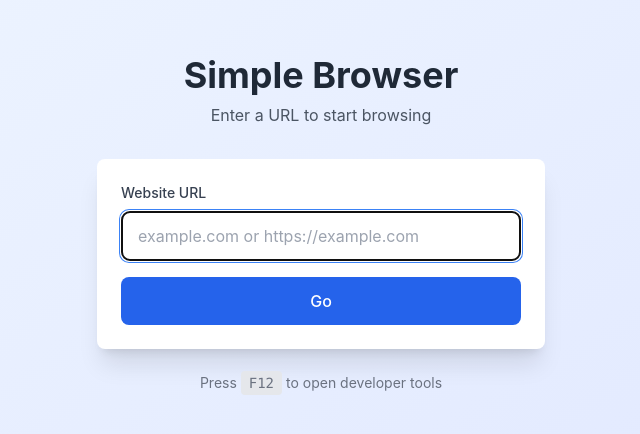
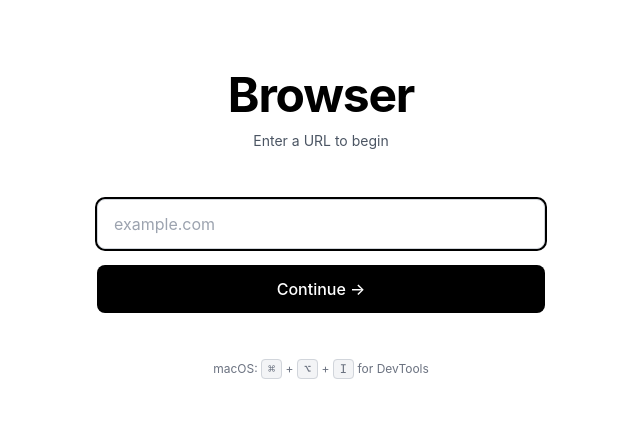
Before and after one commit to canmi21/chromini, a React (Vite) app: page / in a window 1280 px wide. Shown: the part 176-610 px from the top of the page, without its empty margins (319-959 px from the left). Built offline with nearby package versions, Linux system fonts and the light colour scheme.

Commit message:
fix: stop tracking dist-electron directory

```diff
--- a/src/renderer/index.html
+++ b/index.html
@@ -7,6 +7,6 @@
 	</head>
 	<body>
 		<div id="root"></div>
-		<script type="module" src="./main.tsx"></script>
+		<script type="module" src="/src/renderer/main.tsx"></script>
 	</body>
 </html>
--- a/src/preload/preload.ts
+++ b/src/preload/preload.ts
@@ -1,6 +1,6 @@
 /* src/preload/preload.ts */
 
-import { contextBridge, ipcRenderer } from "electron";
+const { contextBridge, ipcRenderer } = require("electron");
 
 // expose api to renderer process
 contextBridge.exposeInMainWorld("electronAPI", {
--- a/src/renderer/app.tsx
+++ b/src/renderer/app.tsx
@@ -49,28 +49,21 @@ export default function App() {
 	};
 
 	return (
-		<div className="min-h-screen bg-gradient-to-br from-blue-50 to-indigo-100 dark:from-gray-900 dark:to-gray-800 flex items-center justify-center p-4">
+		<div className="min-h-screen bg-white dark:bg-black flex items-center justify-center p-8">
 			<div className="w-full max-w-md">
 				{/* header */}
-				<div className="text-center mb-8">
-					<h1 className="text-4xl font-bold text-gray-800 dark:text-white mb-2">
-						Simple Browser
+				<div className="mb-12 text-center">
+					<h1 className="text-5xl font-bold tracking-tight text-black dark:text-white mb-3">
+						Browser
 					</h1>
-					<p className="text-gray-600 dark:text-gray-300">
-						Enter a URL to start browsing
+					<p className="text-gray-600 dark:text-gray-400 text-sm">
+						Enter a URL to begin
 					</p>
 				</div>
 
 				{/* url input form */}
 				<form onSubmit={handleSubmit} className="space-y-4">
-					<div className="bg-white dark:bg-gray-800 rounded-lg shadow-xl p-6">
-						<label
-							htmlFor="url-input"
-							className="block text-sm font-medium text-gray-700 dark:text-gray-200 mb-2"
-						>
-							Website URL
-						</label>
-
+					<div>
 						<input
 							id="url-input"
 							type="text"
@@ -79,12 +72,15 @@ export default function App() {
 								setUrl(e.target.value);
 								setError("");
 							}}
-							placeholder="example.com or https://example.com"
-							className="w-full px-4 py-3 border border-gray-300 dark:border-gray-600 rounded-lg
-                       bg-white dark:bg-gray-700 text-gray-900 dark:text-white
-                       focus:ring-2 focus:ring-blue-500 dark:focus:ring-blue-400 focus:border-transparent
-                       placeholder-gray-400 dark:placeholder-gray-500
-                       transition-colors"
+							placeholder="example.com"
+							className="w-full px-4 py-3 text-base
+                       bg-white dark:bg-black
+                       text-black dark:text-white
+                       border border-gray-300 dark:border-gray-700
+                       rounded-lg
+                       focus:outline-none focus:ring-2 focus:ring-black dark:focus:ring-white
+                       placeholder-gray-400 dark:placeholder-gray-600
+                       transition-all"
 							autoFocus
 						/>
 
@@ -93,28 +89,37 @@ export default function App() {
 								{error}
 							</p>
 						)}
+					</div>
 
-						<button
-							type="submit"
-							className="w-full mt-4 bg-blue-600 hover:bg-blue-700 dark:bg-blue-500 dark:hover:bg-blue-600
-                       text-white font-medium py-3 px-4 rounded-lg
-                       transition-colors duration-200
-                       focus:outline-none focus:ring-2 focus:ring-blue-500 focus:ring-offset-2
-                       dark:focus:ring-offset-gray-800"
-						>
-							Go
-						</button>
-					</div>
+					<button
+						type="submit"
+						className="w-full bg-black dark:bg-white
+                     text-white dark:text-black
+                     font-medium py-3 px-4 rounded-lg
+                     hover:bg-gray-800 dark:hover:bg-gray-200
+                     transition-colors duration-150
+                     focus:outline-none focus:ring-2 focus:ring-black dark:focus:ring-white focus:ring-offset-2 dark:focus:ring-offset-black"
+					>
+						Continue →
+					</button>
 				</form>
 
-				{/* tips */}
-				<div className="mt-6 text-center">
-					<p className="text-sm text-gray-500 dark:text-gray-400">
-						Press{" "}
-						<kbd className="px-2 py-1 bg-gray-200 dark:bg-gray-700 rounded">
-							F12
+				{/* footer tips */}
+				<div className="mt-12 text-center">
+					<p className="text-xs text-gray-500 dark:text-gray-600">
+						macOS:{" "}
+						<kbd className="px-1.5 py-0.5 text-xs bg-gray-100 dark:bg-gray-900 border border-gray-300 dark:border-gray-800 rounded">
+							⌘
 						</kbd>{" "}
-						to open developer tools
+						+{" "}
+						<kbd className="px-1.5 py-0.5 text-xs bg-gray-100 dark:bg-gray-900 border border-gray-300 dark:border-gray-800 rounded">
+							⌥
+						</kbd>{" "}
+						+{" "}
+						<kbd className="px-1.5 py-0.5 text-xs bg-gray-100 dark:bg-gray-900 border border-gray-300 dark:border-gray-800 rounded">
+							I
+						</kbd>{" "}
+						for DevTools
 					</p>
 				</div>
 			</div>
--- a/src/renderer/index.css
+++ b/src/renderer/index.css
@@ -3,6 +3,12 @@
 @tailwind base;
 @tailwind components;
 @tailwind utilities;
+
+* {
+	margin: 0;
+	padding: 0;
+	box-sizing: border-box;
+}
 
 body {
 	margin: 0;
@@ -12,3 +18,36 @@ body {
 	-webkit-font-smoothing: antialiased;
 	-moz-osx-font-smoothing: grayscale;
 }
+
+#root {
+	width: 100%;
+	height: 100vh;
+}
+
+/* custom scrollbar for dark mode */
+::-webkit-scrollbar {
+	width: 8px;
+}
+
+::-webkit-scrollbar-track {
+	background: transparent;
+}
+
+::-webkit-scrollbar-thumb {
+	background: #888;
+	border-radius: 4px;
+}
+
+::-webkit-scrollbar-thumb:hover {
+	background: #555;
+}
+
+@media (prefers-color-scheme: dark) {
+	::-webkit-scrollbar-thumb {
+		background: #444;
+	}
+
+	::-webkit-scrollbar-thumb:hover {
+		background: #666;
+	}
+}
--- a/src/vite-env.d.ts
+++ b/src/vite-env.d.ts
@@ -1,4 +1,6 @@
 /* src/vite-env.d.ts */
+
+/// <reference types="vite/client" />
 
 declare module "*.css";
 
--- a/vite.config.ts
+++ b/vite.config.ts
@@ -4,6 +4,7 @@ import { defineConfig } from "vite";
 import react from "@vitejs/plugin-react";
 import electron from "vite-plugin-electron";
 import renderer from "vite-plugin-electron-renderer";
+import path from "path";
 
 export default defineConfig({
 	plugins: [
@@ -28,8 +29,16 @@ export default defineConfig({
 				vite: {
 					build: {
 						outDir: "dist-electron",
+						lib: {
+							entry: "src/preload/preload.ts",
+							formats: ["cjs"],
+							fileName: () => "preload.js",
+						},
 						rollupOptions: {
 							external: ["electron"],
+							output: {
+								format: "cjs",
+							},
 						},
 					},
 				},
@@ -37,6 +46,7 @@ export default defineConfig({
 		]),
 		renderer(),
 	],
+	root: "./",
 	base: "./",
 	build: {
 		outDir: "dist",
@@ -44,4 +54,9 @@ export default defineConfig({
 	server: {
 		port: 5173,
 	},
+	resolve: {
+		alias: {
+			"@": path.resolve(__dirname, "./src/renderer"),
+		},
+	},
 });
```
Also changed, not shown: dist-electron/main.js (deleted, +0 -96 lines), dist-electron/preload.js (deleted, +0 -8 lines), src/main/main.ts (+44 -12 lines), tsconfig.json (+8 -2 lines), package.json (line endings or trailing spaces).
